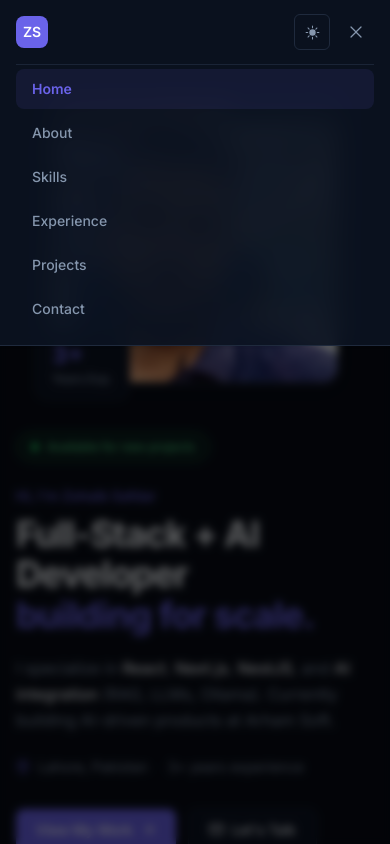
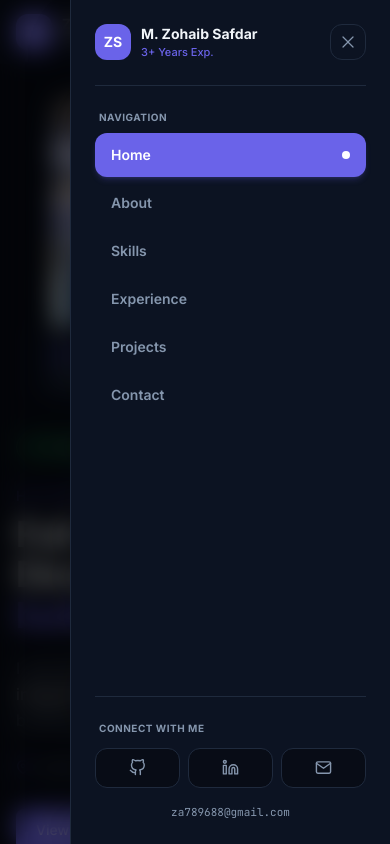
Before and after one commit to x370/Zohaib_Portfolio, a Next.js app in the folder zohaib-portfolio/: page / in a window 390 px wide. Both pictures are taken after a click on the button 356 px from the left and 32 px from the top of the page. Shown: the top 844 px of the page. Built offline with nearby package versions, Linux system fonts and the light colour scheme.

Commit message:
Upgrade mobile/tablet navbar to a sleek slide-over side drawer

```diff
--- a/zohaib-portfolio/src/components/Navbar.jsx
+++ b/zohaib-portfolio/src/components/Navbar.jsx
@@ -4,7 +4,9 @@ import Link from "next/link";
 import { usePathname } from "next/navigation";
 import { useEffect, useState } from "react";
 import { HiBars3, HiXMark } from "react-icons/hi2";
+import { FiGithub, FiLinkedin, FiMail } from "react-icons/fi";
 import ThemeToggle from "./ThemeToggle";
+import { personal } from "@/lib/data";
 
 const links = [
   { href: "/", label: "Home" },
@@ -27,9 +29,10 @@ export default function Navbar() {
     return () => window.removeEventListener("scroll", handle);
   }, []);
 
+  // Close sidebar on route change
   useEffect(() => { setOpen(false); }, [pathname]);
 
-  // Prevent scroll when mobile menu is open
+  // Disable body scroll when sidebar drawer is open
   useEffect(() => {
     if (open) {
       document.body.style.overflow = "hidden";
@@ -41,43 +44,38 @@ export default function Navbar() {
 
   return (
     <>
-      {/* Background Backdrop Overlay when mobile menu is open */}
-      {open && (
-        <div
-          onClick={() => setOpen(false)}
-          className="fixed inset-0 z-40 bg-black/40 dark:bg-black/60 backdrop-blur-sm lg:hidden transition-all duration-300 animate-fade-in-up"
-          aria-hidden="true"
-        />
-      )}
-
+      {/* Header Bar */}
       <header
-        className={`fixed top-0 inset-x-0 z-50 transition-all duration-300 ${
-          scrolled || open
+        className={`fixed top-0 inset-x-0 z-40 transition-all duration-300 ${
+          scrolled
             ? "bg-surface/90 backdrop-blur-md border-b border-border shadow-card"
-            : "bg-transparent"
+            : "bg-surface/60 backdrop-blur-sm sm:bg-transparent"
         }`}
       >
         <div className="mx-auto max-w-6xl px-4 sm:px-6 lg:px-8">
           <nav className="flex items-center justify-between h-16">
-            {/* Logo */}
+            {/* Brand Logo */}
             <Link href="/" className="flex items-center gap-2.5 group">
-              <div className="h-8 w-8 rounded-lg bg-primary grid place-items-center shadow-sm">
-                <span className="font-semibold text-white text-sm">ZS</span>
+              <div className="h-9 w-9 rounded-xl bg-primary grid place-items-center shadow-md shadow-primary/20 group-hover:scale-105 transition-transform">
+                <span className="font-bold text-white text-sm">ZS</span>
               </div>
-              <span className="font-semibold text-sm hidden sm:block">Zohaib Safdar</span>
+              <div className="flex flex-col">
+                <span className="font-bold text-sm leading-none text-fg">Zohaib Safdar</span>
+                <span className="text-[10px] text-muted font-medium mt-0.5">Full-Stack Developer</span>
+              </div>
             </Link>
 
-            {/* Desktop Links */}
-            <ul className="hidden lg:flex items-center gap-1">
+            {/* Desktop Navigation Links (Visible on lg: 1024px+) */}
+            <ul className="hidden lg:flex items-center gap-1 bg-surface/80 border border-border/60 rounded-full px-3 py-1.5 shadow-sm">
               {links.map((l) => {
                 const active = pathname === l.href;
                 return (
                   <li key={l.href}>
                     <Link
                       href={l.href}
-                      className={`relative px-3.5 py-2 rounded-md text-sm font-medium transition-colors ${
+                      className={`relative px-4 py-1.5 rounded-full text-xs font-semibold transition-all ${
                         active
-                          ? "text-primary bg-primary/8 font-semibold"
+                          ? "text-white bg-primary shadow-sm shadow-primary/30"
                           : "text-muted hover:text-fg hover:bg-fg/5"
                       }`}
                     >
@@ -88,45 +86,113 @@ export default function Navbar() {
               })}
             </ul>
 
-            {/* Right */}
+            {/* Right Controls */}
             <div className="flex items-center gap-2">
               <ThemeToggle />
+              {/* Hamburger Button for Mobile & Tablet (Hidden on lg: 1024px+) */}
               <button
-                aria-label="Toggle menu"
-                onClick={() => setOpen((v) => !v)}
-                className="lg:hidden h-9 w-9 rounded-md flex items-center justify-center text-muted hover:text-fg hover:bg-fg/5 transition-colors"
+                aria-label="Toggle navigation drawer"
+                onClick={() => setOpen(true)}
+                className="lg:hidden h-10 w-10 rounded-xl border border-border flex items-center justify-center text-fg hover:border-primary/40 hover:text-primary transition-colors bg-surface"
               >
-                {open ? <HiXMark size={20} /> : <HiBars3 size={20} />}
+                <HiBars3 size={22} />
               </button>
             </div>
           </nav>
+        </div>
+      </header>
 
-          {/* Mobile menu dropdown */}
+      {/* Mobile / Tablet Full-Height Side Drawer Overlay */}
       {open && (
-            <div className="lg:hidden pb-4 pt-1 border-t border-border/80">
-              <ul className="flex flex-col gap-1">
+        <div className="fixed inset-0 z-50 lg:hidden">
+          {/* Backdrop Blur Overlay */}
+          <div
+            onClick={() => setOpen(false)}
+            className="fixed inset-0 bg-black/60 backdrop-blur-md transition-opacity animate-fade-in-up"
+            aria-hidden="true"
+          />
+
+          {/* Slide-over Side Drawer */}
+          <aside className="fixed top-0 right-0 bottom-0 w-80 max-w-[85vw] bg-surface border-l border-border shadow-2xl z-50 flex flex-col justify-between p-6 overflow-y-auto">
+
+            {/* Top Bar inside Drawer */}
+            <div>
+              <div className="flex items-center justify-between pb-6 border-b border-border mb-6">
+                <div className="flex items-center gap-2.5">
+                  <div className="h-9 w-9 rounded-xl bg-primary grid place-items-center text-white font-bold text-sm">
+                    ZS
+                  </div>
+                  <div>
+                    <p className="font-bold text-sm text-fg">{personal.name}</p>
+                    <p className="text-[11px] text-primary font-medium">3+ Years Exp.</p>
+                  </div>
+                </div>
+                <button
+                  aria-label="Close drawer"
+                  onClick={() => setOpen(false)}
+                  className="h-9 w-9 rounded-xl border border-border flex items-center justify-center text-muted hover:text-fg hover:bg-fg/5 transition-colors"
+                >
+                  <HiXMark size={20} />
+                </button>
+              </div>
+
+              {/* Navigation Links List */}
+              <p className="text-[10px] font-bold uppercase tracking-wider text-muted mb-2 px-1">
+                Navigation
+              </p>
+              <nav className="space-y-1">
                 {links.map((l) => {
                   const active = pathname === l.href;
                   return (
-                    <li key={l.href}>
                     <Link
+                      key={l.href}
                       href={l.href}
-                        className={`flex items-center px-4 py-2.5 rounded-lg text-sm font-medium transition-colors ${
+                      onClick={() => setOpen(false)}
+                      className={`flex items-center justify-between px-4 py-3 rounded-xl text-sm font-semibold transition-all ${
                         active
-                            ? "text-primary bg-primary/10 font-semibold"
+                          ? "bg-primary text-white shadow-md shadow-primary/20"
                           : "text-muted hover:text-fg hover:bg-fg/5"
                       }`}
                     >
-                        {l.label}
+                      <span>{l.label}</span>
+                      {active && <span className="h-2 w-2 rounded-full bg-white" />}
                     </Link>
-                    </li>
                   );
                 })}
-              </ul>
+              </nav>
+            </div>
+
+            {/* Bottom Drawer Footer (Socials & Quick Info) */}
+            <div className="pt-6 border-t border-border mt-6">
+              <p className="text-[10px] font-bold uppercase tracking-wider text-muted mb-3 px-1">
+                Connect With Me
+              </p>
+              <div className="flex gap-2 mb-4">
+                {[
+                  { icon: FiGithub, href: personal.github, label: "GitHub" },
+                  { icon: FiLinkedin, href: personal.linkedin, label: "LinkedIn" },
+                  { icon: FiMail, href: `mailto:${personal.email}`, label: "Email" },
+                ].map((s) => (
+                  <a
+                    key={s.label}
+                    href={s.href}
+                    target="_blank"
+                    rel="noopener noreferrer"
+                    aria-label={s.label}
+                    className="flex-1 h-10 rounded-xl border border-border flex items-center justify-center text-muted hover:text-primary hover:border-primary/40 transition-colors bg-bg"
+                  >
+                    <s.icon size={17} />
+                  </a>
+                ))}
+              </div>
+              <p className="text-[11px] text-muted text-center font-mono">
+                {personal.email}
+              </p>
+            </div>
+
+          </aside>
         </div>
       )}
-        </div>
-      </header>
     </>
   );
 }
```
Lines whose indentation alone changed are shown as unchanged.
